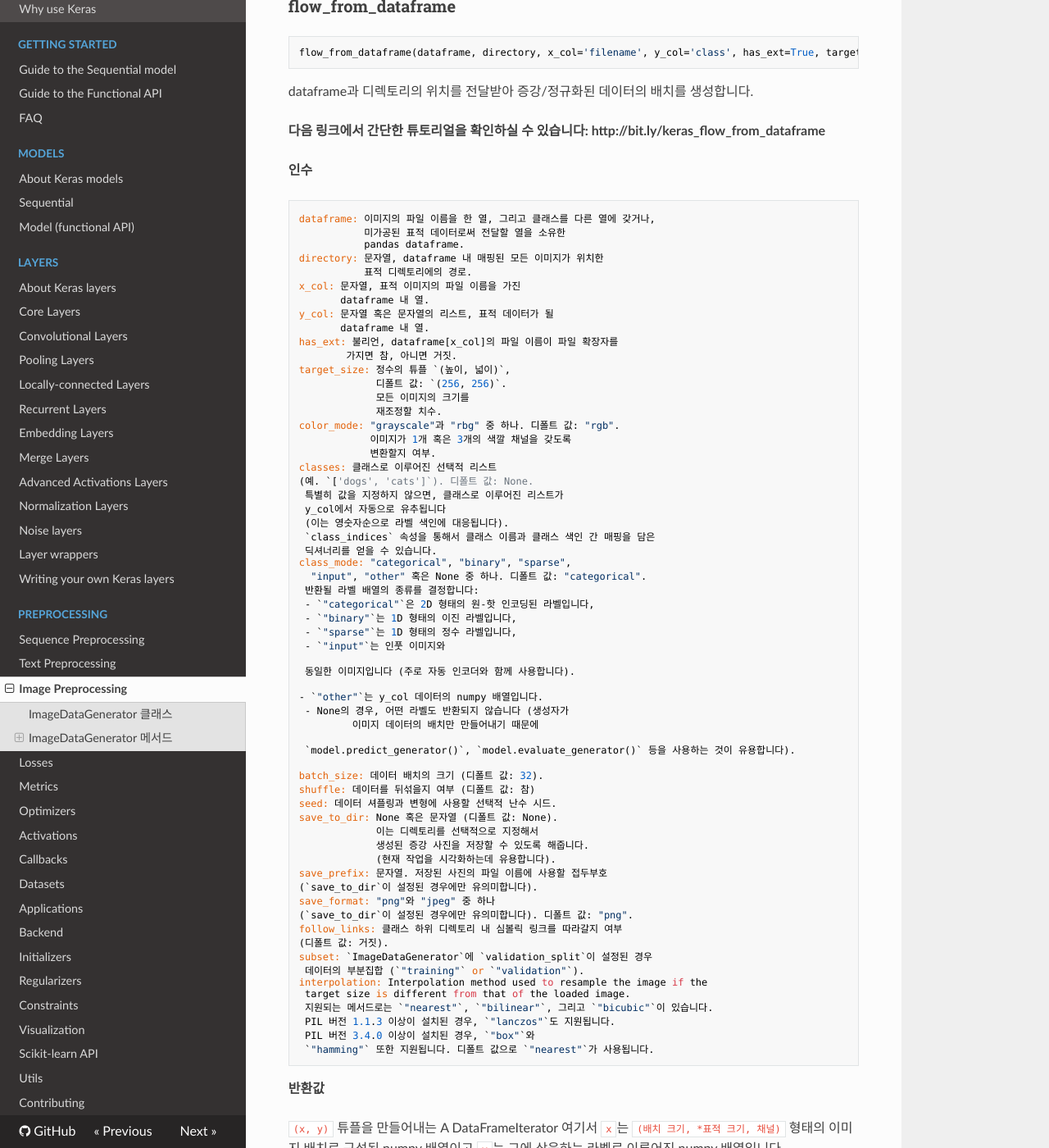
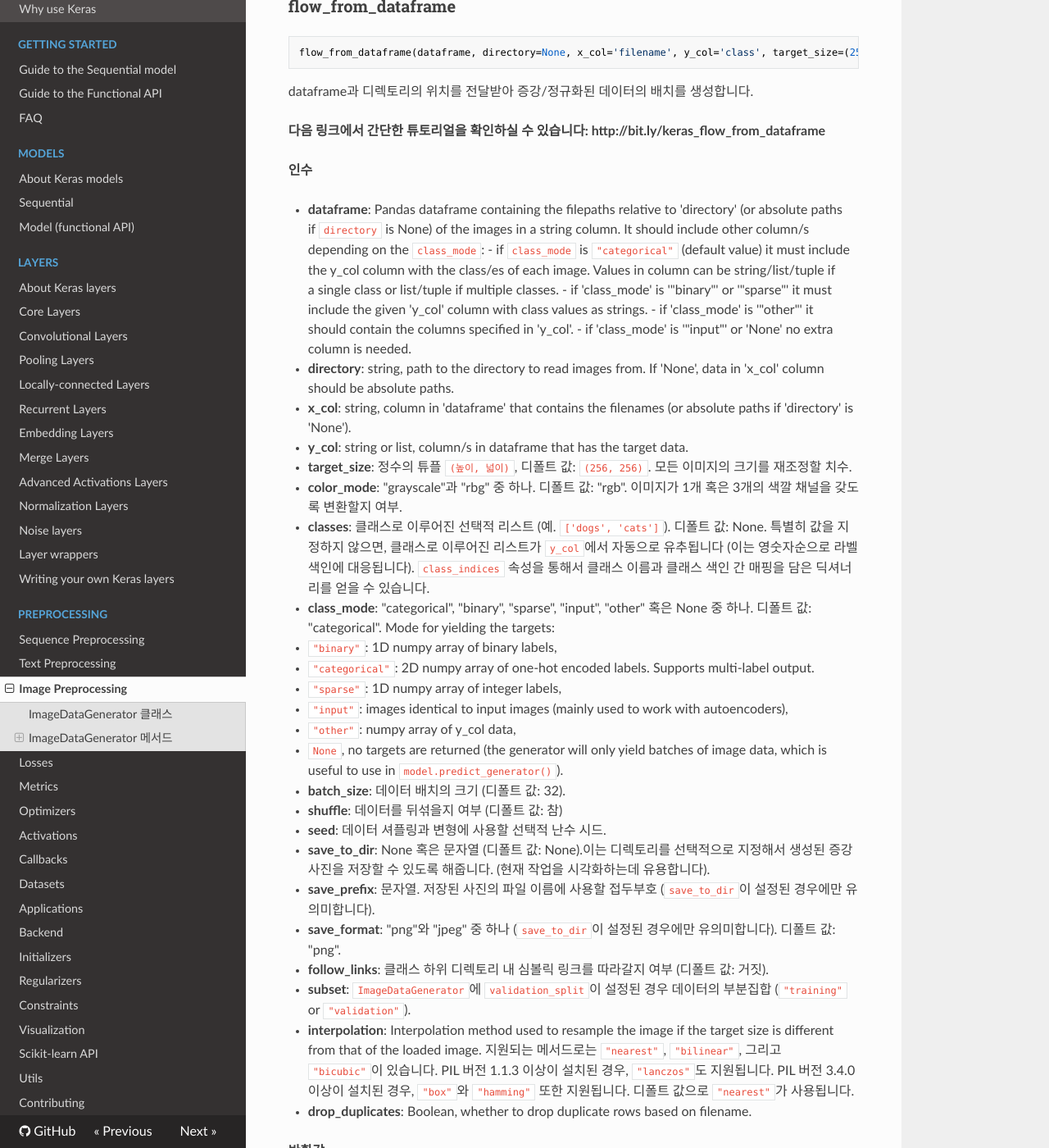
Before and after one commit to keras-team/keras-docs-ko, an MkDocs documentation site: the page built from sources/preprocessing/image.md, in a window 1280 px wide and 1400 px high, scrolled down 5424 px. Shown: the whole window at 82% size. Built offline with MkDocs 1.6.1, drawn with Linux system fonts in a browser that asks for light colours; nearby versions of some CDN libraries; some of the changed text lies outside the part shown.

Commit message:
Update flow_from_dataframe
#81
원문 비교 Update

````diff
--- a/sources/preprocessing/image.md
+++ b/sources/preprocessing/image.md
@@ -314,87 +314,60 @@ __반환값__
 
 
 ```python
-flow_from_dataframe(dataframe, directory, x_col='filename', y_col='class', has_ext=True, target_size=(256, 256), color_mode='rgb', classes=None, class_mode='categorical', batch_size=32, shuffle=True, seed=None, save_to_dir=None, save_prefix='', save_format='png', subset=None, interpolation='nearest')
+flow_from_dataframe(dataframe, directory=None, x_col='filename', y_col='class', target_size=(256, 256), color_mode='rgb', classes=None, class_mode='categorical', batch_size=32, shuffle=True, seed=None, save_to_dir=None, save_prefix='', save_format='png', subset=None, interpolation='nearest', drop_duplicates=True)
 ```
 
 
-dataframe과 디렉토리의 위치를 전달받아
-증강/정규화된 데이터의 배치를 생성합니다.
+dataframe과 디렉토리의 위치를 전달받아 증강/정규화된 데이터의 배치를 생성합니다.
 
 __다음 링크에서 간단한 튜토리얼을 확인하실 수 있습니다: http://bit.ly/keras_flow_from_dataframe__
 
 
 __인수__
 
-    dataframe: 이미지의 파일 이름을 한 열, 그리고 클래스를 다른 열에 갖거나,
-               미가공된 표적 데이터로써 전달할 열을 소유한
-               pandas dataframe.
-    directory: 문자열, dataframe 내 매핑된 모든 이미지가 위치한
-               표적 디렉토리에의 경로.
-    x_col: 문자열, 표적 이미지의 파일 이름을 가진
-           dataframe 내 열.
-    y_col: 문자열 혹은 문자열의 리스트, 표적 데이터가 될
-           dataframe 내 열.
-    has_ext: 불리언, dataframe[x_col]의 파일 이름이 파일 확장자를
-            가지면 참, 아니면 거짓.
-    target_size: 정수의 튜플 `(높이, 넓이)`,
-                 디폴트 값: `(256, 256)`.
-                 모든 이미지의 크기를
-                 재조정할 치수.
-    color_mode: "grayscale"과 "rbg" 중 하나. 디폴트 값: "rgb".
-                이미지가 1개 혹은 3개의 색깔 채널을 갖도록
-                변환할지 여부.
-    classes: 클래스로 이루어진 선택적 리스트
-    (예. `['dogs', 'cats']`). 디폴트 값: None.
-     특별히 값을 지정하지 않으면, 클래스로 이루어진 리스트가
-     y_col에서 자동으로 유추됩니다
-     (이는 영숫자순으로 라벨 색인에 대응됩니다).
-     `class_indices` 속성을 통해서 클래스 이름과 클래스 색인 간 매핑을 담은
-     딕셔너리를 얻을 수 있습니다.
-    class_mode: "categorical", "binary", "sparse",
-      "input", "other" 혹은 None 중 하나. 디폴트 값: "categorical".
-     반환될 라벨 배열의 종류를 결정합니다:
-     - `"categorical"`은 2D 형태의 원-핫 인코딩된 라벨입니다,
-     - `"binary"`는 1D 형태의 이진 라벨입니다,
-     - `"sparse"`는 1D 형태의 정수 라벨입니다,
-     - `"input"`는 인풋 이미지와
+- __dataframe__: Pandas dataframe containing the filepaths relative to 'directory' (or absolute paths
+if `directory` is None) of the images in a string column. It should include other column/s
+depending on the `class_mode`: - if `class_mode` is `"categorical"` (default value) it must include
+the y_col column with the class/es of each image. Values in column can be string/list/tuple if
+a single class or list/tuple if multiple classes. - if 'class_mode' is '"binary"' or '"sparse"' it must   include the given 'y_col' column with class values as strings. - if 'class_mode' is '"other"' it
+should contain the columns specified in 'y_col'. - if 'class_mode' is '"input"' or 'None' no extra
+column is needed.
 
-     동일한 이미지입니다 (주로 자동 인코더와 함께 사용합니다).
-
-    - `"other"`는 y_col 데이터의 numpy 배열입니다.
-     - None의 경우, 어떤 라벨도 반환되지 않습니다 (생성자가
-             이미지 데이터의 배치만 만들어내기 때문에
-
-     `model.predict_generator()`, `model.evaluate_generator()` 등을 사용하는 것이 유용합니다).
-
-    batch_size: 데이터 배치의 크기 (디폴트 값: 32).
-    shuffle: 데이터를 뒤섞을지 여부 (디폴트 값: 참)
-    seed: 데이터 셔플링과 변형에 사용할 선택적 난수 시드.
-    save_to_dir: None 혹은 문자열 (디폴트 값: None).
-                 이는 디렉토리를 선택적으로 지정해서
-                 생성된 증강 사진을 저장할 수 있도록 해줍니다.
-                 (현재 작업을 시각화하는데 유용합니다).
-    save_prefix: 문자열. 저장된 사진의 파일 이름에 사용할 접두부호
-    (`save_to_dir`이 설정된 경우에만 유의미합니다).
-    save_format: "png"와 "jpeg" 중 하나
-    (`save_to_dir`이 설정된 경우에만 유의미합니다). 디폴트 값: "png".
-    follow_links: 클래스 하위 디렉토리 내 심볼릭 링크를 따라갈지 여부
-    (디폴트 값: 거짓).
-    subset: `ImageDataGenerator`에 `validation_split`이 설정된 경우
-     데이터의 부분집합 (`"training"` or `"validation"`).
-    interpolation: Interpolation method used to resample the image if the
-     target size is different from that of the loaded image.
-     지원되는 메서드로는 `"nearest"`, `"bilinear"`, 그리고 `"bicubic"`이 있습니다.
-     PIL 버전 1.1.3 이상이 설치된 경우, `"lanczos"`도 지원됩니다.
-     PIL 버전 3.4.0 이상이 설치된 경우, `"box"`와
-     `"hamming"` 또한 지원됩니다. 디폴트 값으로 `"nearest"`가 사용됩니다.
+- __directory__: string, path to the directory to read images from. If 'None', data in 'x_col' column
+should be absolute paths.
+- __x_col__: string, column in 'dataframe' that contains the filenames (or absolute paths if 'directory' is 'None').
+- __y_col__: string or list, column/s in dataframe that has the target data.
+- __target_size__: 정수의 튜플 `(높이, 넓이)`, 디폴트 값: `(256, 256)`. 모든 이미지의 크기를 재조정할 치수.
+- __color_mode__: "grayscale"과 "rbg" 중 하나. 디폴트 값: "rgb". 이미지가 1개 혹은 3개의 색깔 채널을 갖도록
+  변환할지 여부.
+- __classes__: 클래스로 이루어진 선택적 리스트 (예. `['dogs', 'cats']`). 디폴트 값: None. 특별히 값을 지정하지 않으면,   클래스로 이루어진 리스트가 `y_col`에서 자동으로 유추됩니다 (이는 영숫자순으로 라벨 색인에 대응됩니다).    `class_indices` 속성을 통해서 클래스 이름과 클래스 색인 간 매핑을 담은 딕셔너리를 얻을 수 있습니다.
+- __class_mode__: "categorical", "binary", "sparse", "input", "other" 혹은 None 중 하나. 디폴트 값: "categorical".
+  Mode for yielding the targets:
+  - `"binary"`: 1D numpy array of binary labels,
+  - `"categorical"`: 2D numpy array of one-hot encoded labels. Supports multi-label output.
+  - `"sparse"`: 1D numpy array of integer labels,
+  - `"input"`: images identical to input images (mainly used to work with autoencoders),
+  - `"other"`: numpy array of y_col data,
+  - `None`, no targets are returned (the generator will only yield batches of image data, which is
+  useful to use in `model.predict_generator()`).
+- __batch_size__: 데이터 배치의 크기 (디폴트 값: 32).
+- __shuffle__: 데이터를 뒤섞을지 여부 (디폴트 값: 참)
+- __seed__: 데이터 셔플링과 변형에 사용할 선택적 난수 시드.
+- __save_to_dir__: None 혹은 문자열 (디폴트 값: None).이는 디렉토리를 선택적으로 지정해서
+  생성된 증강 사진을 저장할 수 있도록 해줍니다. (현재 작업을 시각화하는데 유용합니다).
+- __save_prefix__: 문자열. 저장된 사진의 파일 이름에 사용할 접두부호 (`save_to_dir`이 설정된 경우에만 유의미합니다).
+- __save_format__: "png"와 "jpeg" 중 하나 (`save_to_dir`이 설정된 경우에만 유의미합니다). 디폴트 값: "png".
+- __follow_links__: 클래스 하위 디렉토리 내 심볼릭 링크를 따라갈지 여부 (디폴트 값: 거짓).
+- __subset__: `ImageDataGenerator`에 `validation_split`이 설정된 경우 데이터의 부분집합 (`"training"` or `"validation"`).
+- __interpolation__: Interpolation method used to resample the image if the target size is different from that of the loaded image. 지원되는 메서드로는 `"nearest"`, `"bilinear"`, 그리고 `"bicubic"`이 있습니다.
+PIL 버전 1.1.3 이상이 설치된 경우, `"lanczos"`도 지원됩니다. PIL 버전 3.4.0 이상이 설치된 경우, `"box"`와
+`"hamming"` 또한 지원됩니다. 디폴트 값으로 `"nearest"`가 사용됩니다.
+- __drop_duplicates__: Boolean, whether to drop duplicate rows based on filename.
 
 __반환값__
 
-`(x, y)` 튜플을 만들어내는 A DataFrameIterator
-여기서 `x`는 `(배치 크기, *표적 크기, 채널)` 형태의
-이미지 배치로 구성된 numpy 배열이고
-`y`는 그에 상응하는 라벨로 이루어진 numpy 배열입니다.
+`(x, y)` 튜플을 만들어내는 A `DataFrameIterator` 여기서 `x`는 `(배치 크기, *표적 크기, 채널)` 형태의
+이미지 배치로 구성된 numpy 배열이고 `y`는 그에 상응하는 라벨로 이루어진 numpy 배열입니다.
 
 ---
 ### flow_from_directory
````
